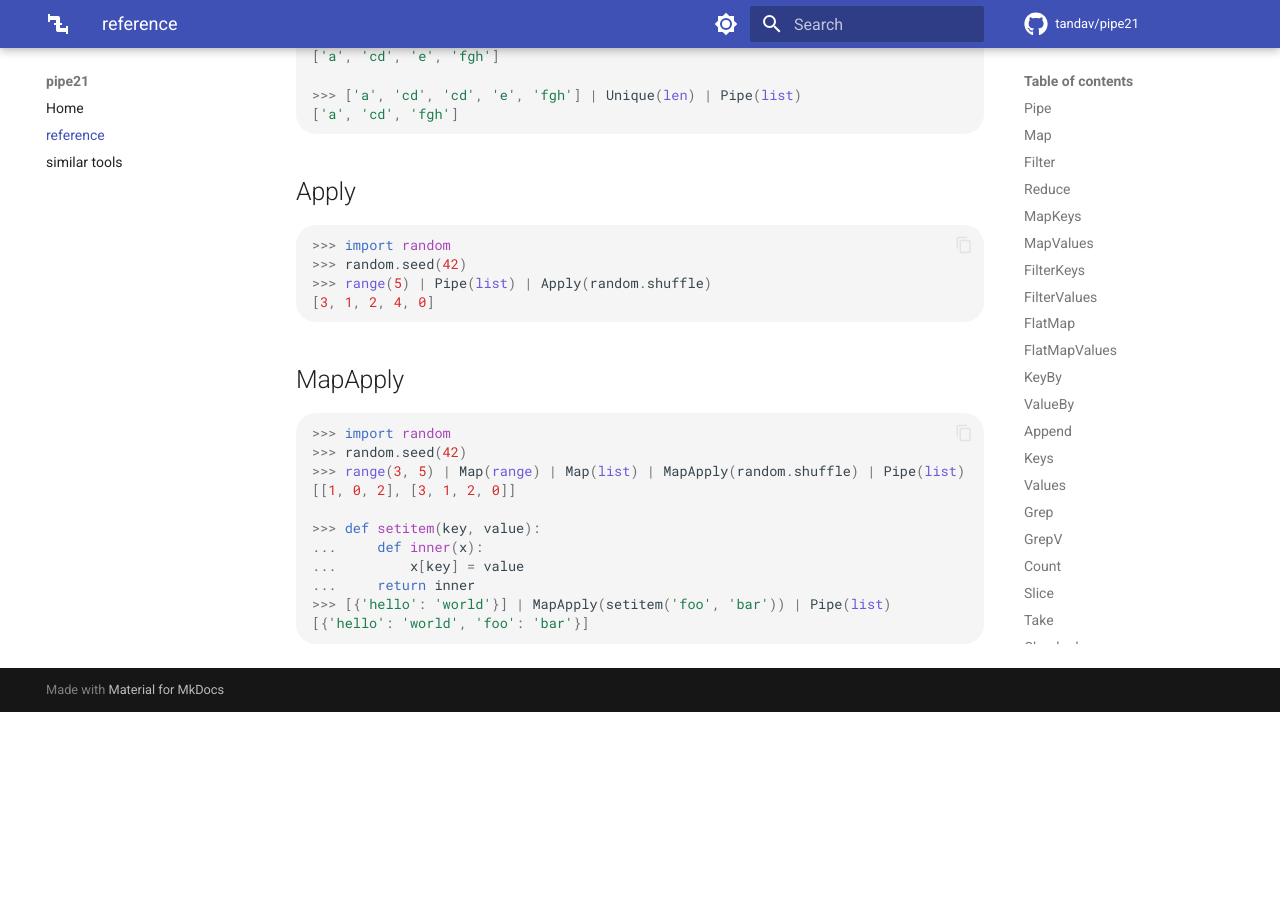
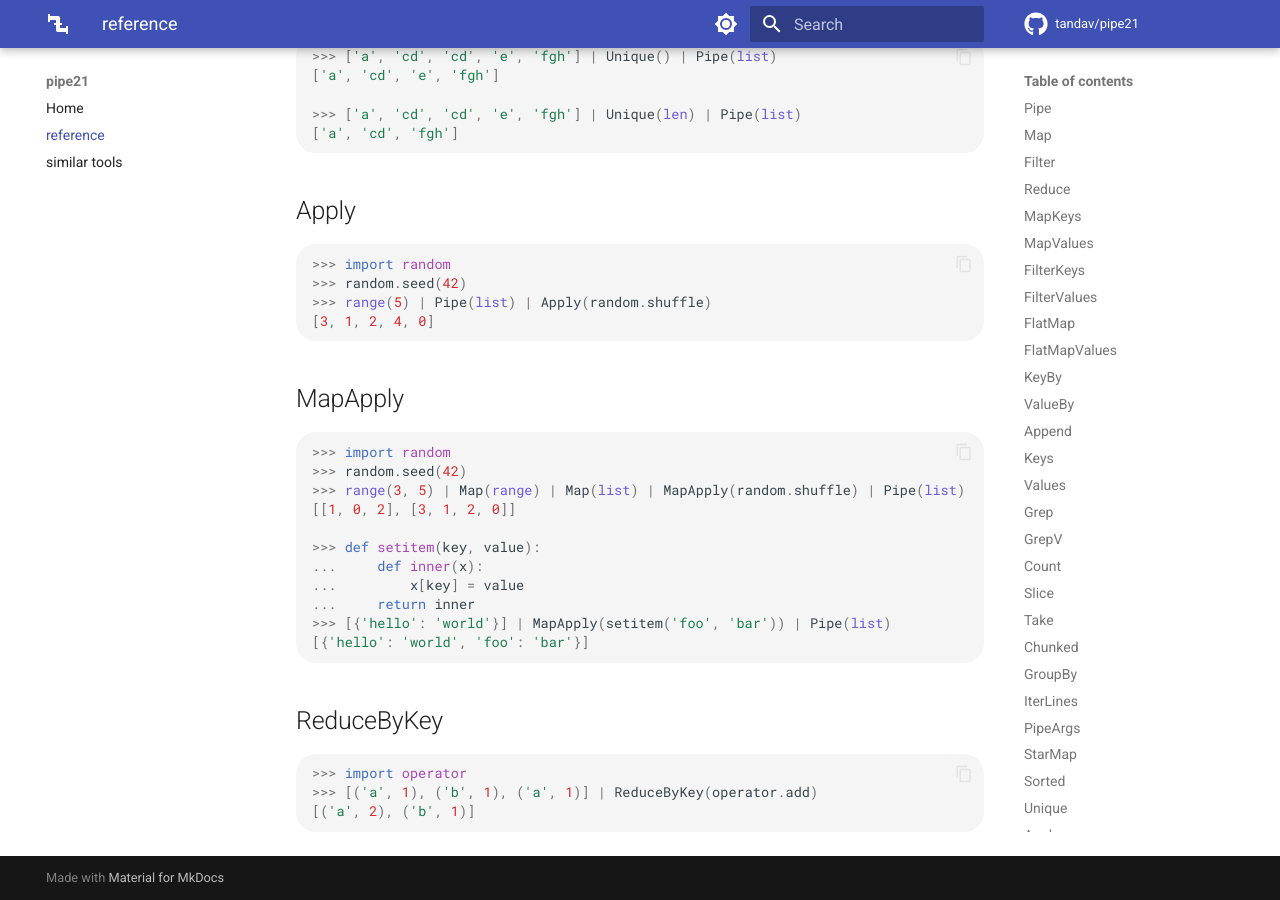
Before and after one commit to tandav/pipe21, an MkDocs documentation site: the page built from docs/reference.md, in a window 1280 px wide and 900 px high, scrolled down 5461 px. Built offline with MkDocs 1.6.1 and Material for MkDocs 9.7.7, drawn with Linux system fonts in a browser that asks for light colours; comment, search, counter and statistics services are not loaded; before the commit the page ends 6173 px from its top, so only the background shows below that; some of the changed text lies outside the part shown.

Commit message:
add ReduceByKey

````diff
--- a/docs/reference.md
+++ b/docs/reference.md
@@ -34,10 +34,11 @@ Examples:
 ## Reduce
 
 ```py
->>> range(5) | Reduce(lambda a, b: a + b)
+>>> import operator
+>>> range(5) | Reduce(operator.add)
 10
 
->>> range(5) | Reduce(lambda a, b: a + b, 5)  # with initial value
+>>> range(5) | Reduce(operator.add, 5)  # with initial value
 15
 
 ```
@@ -314,3 +315,12 @@ useful for objects that don't have `__len__` method:
 [{'hello': 'world', 'foo': 'bar'}]
 
 ```
+
+## ReduceByKey
+
+```py
+>>> import operator
+>>> [('a', 1), ('b', 1), ('a', 1)] | ReduceByKey(operator.add)
+[('a', 2), ('b', 1)]
+
+```
--- a/pipe21.py
+++ b/pipe21.py
@@ -37,6 +37,7 @@ class StarMap      (B): __ror__ = lambda self, x: x | Map(lambda y: y | PipeArgs
 class IsUnique     (B): __ror__ = lambda self, seq: len(seq) == len(set(seq if self.f is None else map(self.f, seq)))
 class Sorted       (B): __ror__ = lambda self, it: sorted(it, **self.kw)
 class MapApply     (B): __ror__ = lambda self, it: it | Map(lambda x: x | Apply(self.f))
+class ReduceByKey  (B): __ror__ = lambda self, it: it | Sorted(lambda kv: kv[0]) | GroupBy(lambda kv: kv[0]) | MapValues(lambda kv: kv | Values() | Reduce(self.f)) | Pipe(list)
 
 
 class Unique(B):
````
Also changed, not shown: 1 other file.
